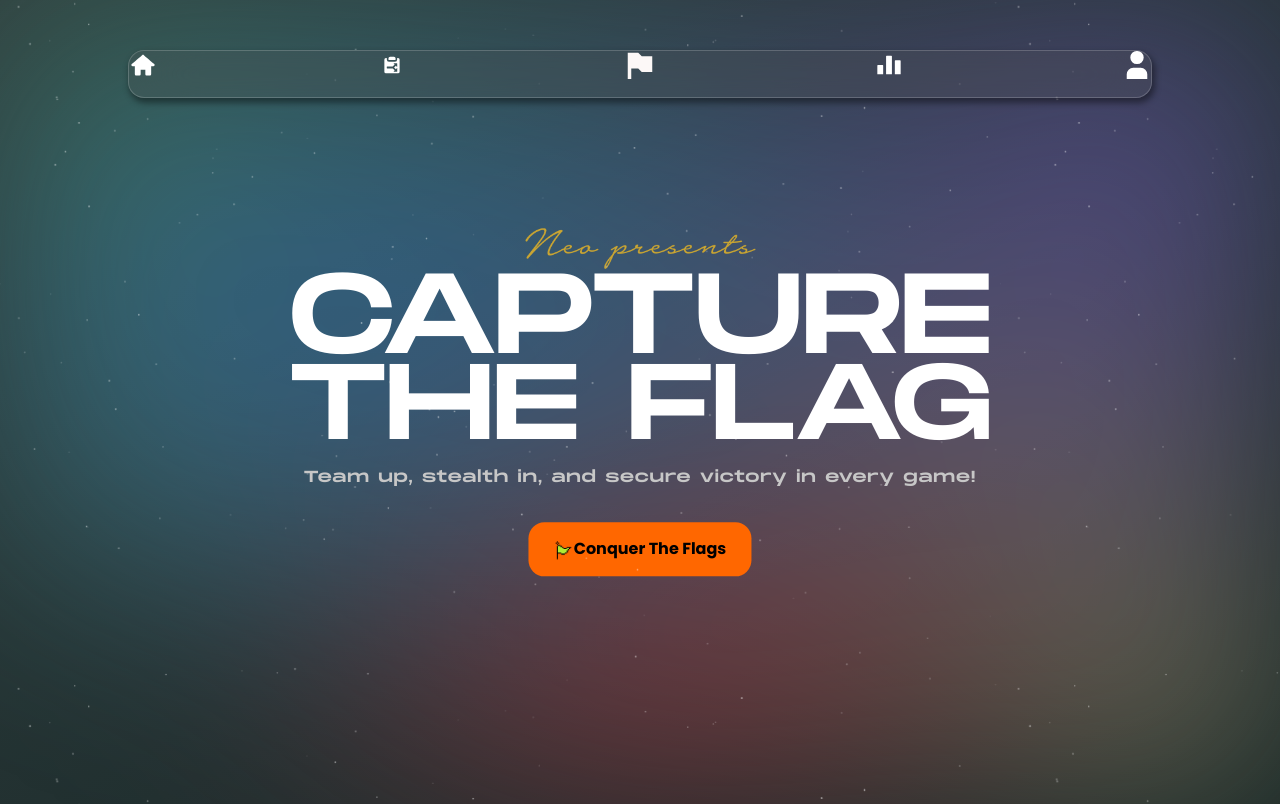
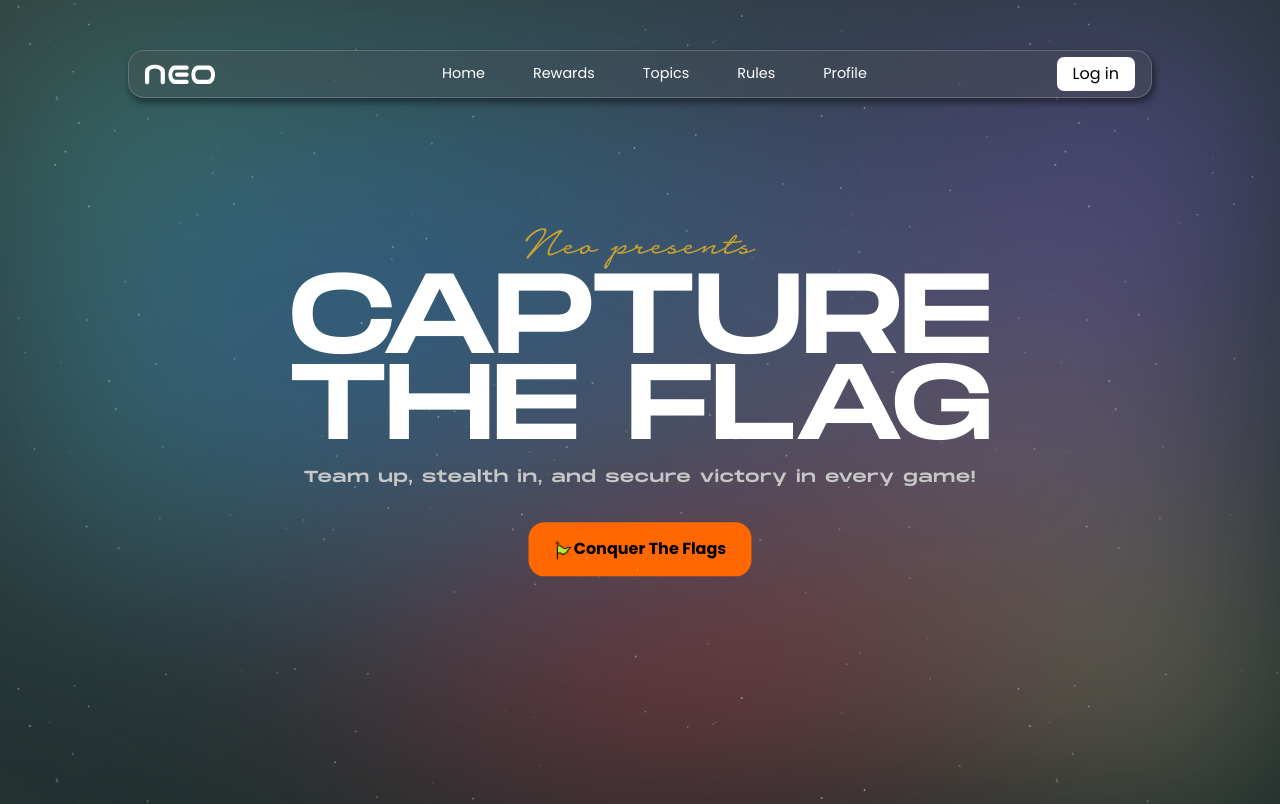
Before and after one commit to SouZe-San/CTF-college-project-react-version, a React (Vite) app: page / in a window 1280 px wide. Shown: the top 804 px of the page. Built offline with nearby package versions, Linux system fonts and the light colour scheme; a web font is replaced by a local one.

Commit message:
constang-changes

```diff
--- a/src/components/navbar/navbar.jsx
+++ b/src/components/navbar/navbar.jsx
@@ -1,24 +1,26 @@
-// import BigNav from "./bigNav";
+import BigNav from "./bigNav";
 import SmallNav from "./smallNav";
 // import "./navbar.scss";
 import { useEffect, useState } from "react";
 function NavBar() {
-  let [resizeTheWidth, setResizeTheWidth] = useState(true);
+  let [resizeTheWidth, setResizeTheWidth] = useState(false);
   useEffect(() => {
     window.addEventListener("resize", () => {
       console.log("Hello ji ");
-      window.innerWidth >= 480 ? setResizeTheWidth(true) : setResizeTheWidth(false);
+      window.innerWidth >= 960 ? setResizeTheWidth(true) : setResizeTheWidth(false);
       console.log(resizeTheWidth);
     });
 
-    // return () =>
-    //   window.removeEventListener("resize", () => console.log("removed"));
+    return () =>
+      window.removeEventListener("resize", () => console.log("removed"));
   }, [resizeTheWidth]);
 
   // return(
 
   //   resizeTheWidth ? <BigNav /> : <SmallNav />);
-  return <SmallNav/>
+  return (
+    window.innerWidth >= 960 ? <BigNav/> : <SmallNav/>
+  )
 }
 
 export default NavBar;
--- a/src/components/navbar/navbar.scss
+++ b/src/components/navbar/navbar.scss
@@ -29,9 +29,9 @@ nav {
 
   .btns {
     display: flex;
-    justify-content: space-evenly;
+    justify-content: space-between;
     // border: 1px solid white;
-    // width: 70%;
+    width: 70%;
     align-items: center;
     font-family: "Poppins";
 
--- a/src/components/navbar/smallNav.jsx
+++ b/src/components/navbar/smallNav.jsx
@@ -1,13 +1,9 @@
 import { Link } from "react-router-dom";
-// import homeSvg from "../../assets/nav-section-svgs/home-line.svg";
-// import profileSvg from "../../assets/nav-section-svgs/user_line.svg";
 import "./smallNavStyles.scss";
 function SmallNav() {
   return (
     <nav className="smallNavigation">
-      <div className="btns ">
-        <div className="menu">
-          <ul className="flex justify-between items-center">
+          <ul >
             <li>
               <Link to="/">
               <svg viewBox="0 0 24 24" version="1.2" baseProfile="tiny" xmlns="http://www.w3.org/2000/svg"><path d="M12 3s-6.186 5.34-9.643 8.232A1.041 1.041 0 0 0 2 12a1 1 0 0 0 1 1h2v7a1 1 0 0 0 1 1h3a1 1 0 0 0 1-1v-4h4v4a1 1 0 0 0 1 1h3a1 1 0 0 0 1-1v-7h2a1 1 0 0 0 1-1 .98.98 0 0 0-.383-.768C18.184 8.34 12 3 12 3z"/></svg>
@@ -28,8 +24,6 @@ function SmallNav() {
               </Link>
             </li>
           </ul>
-        </div>
-      </div>
     </nav>
   );
 }
--- a/src/components/navbar/smallNavStyles.scss
+++ b/src/components/navbar/smallNavStyles.scss
@@ -6,18 +6,23 @@
   left: 50%;
   z-index: 200;
   transform: translateX(-50%);
-  align-items: center;
   backdrop-filter: blur(32px);
   background-blend-mode: overlay;
   background-color: rgba(85, 85, 85, 0.246);
   border-radius: 1rem;
   border: 1px solid #ffffff2f;
   box-shadow: 2px 4px 6px 1px rgba(0, 0, 0, 0.4117647059);
-}
-li {
-  svg {
-    width: 28px;
-    // fill: white!important;
-    filter: invert(1);
+  ul {
+    width: 100%;
+    height: 100%;
+    display: flex;
+    align-items: center;
+    justify-content: space-evenly;
+    li {
+      svg {
+        width: 28px;
+        filter: invert(1);
+      }
+    }
   }
 }
```
